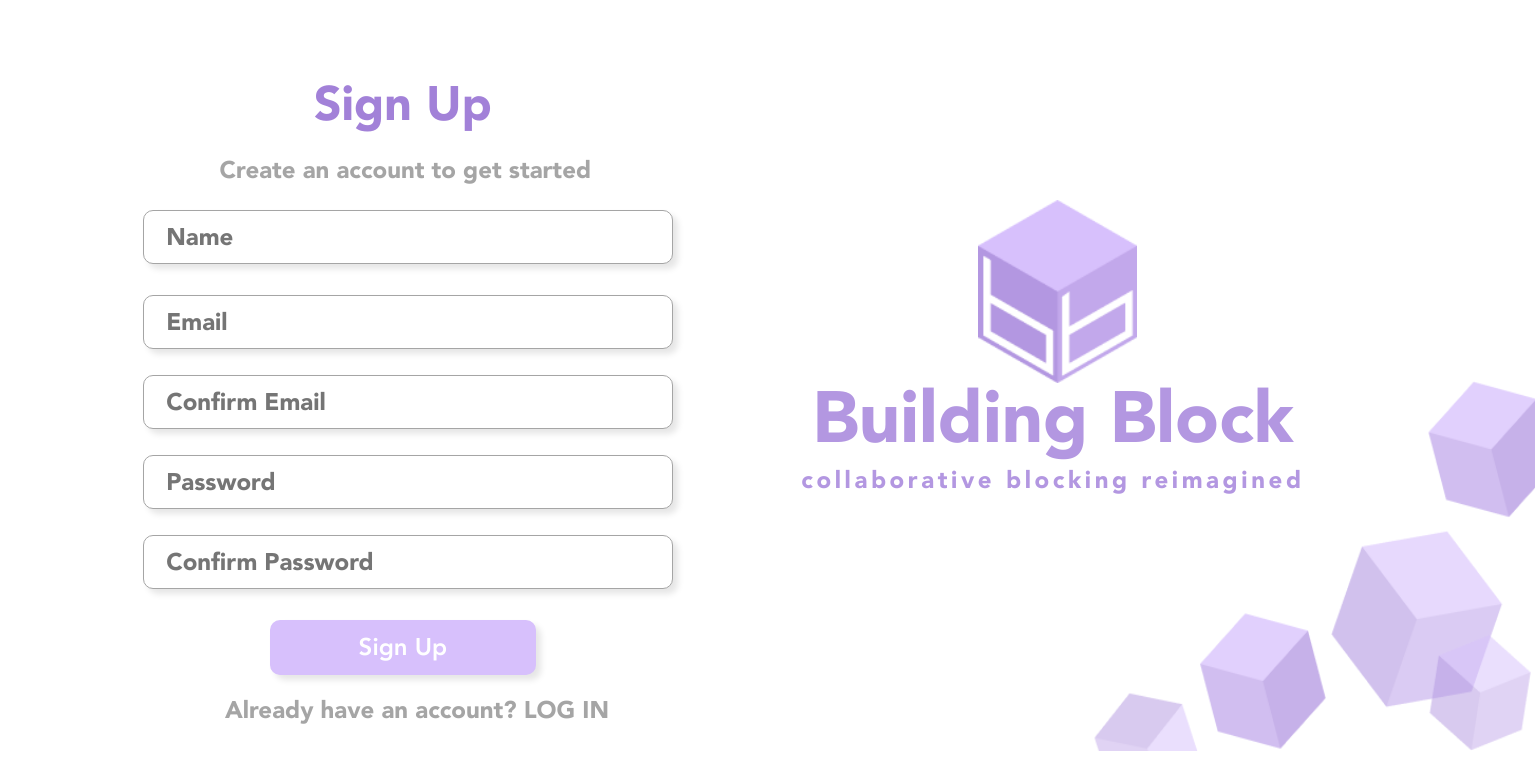
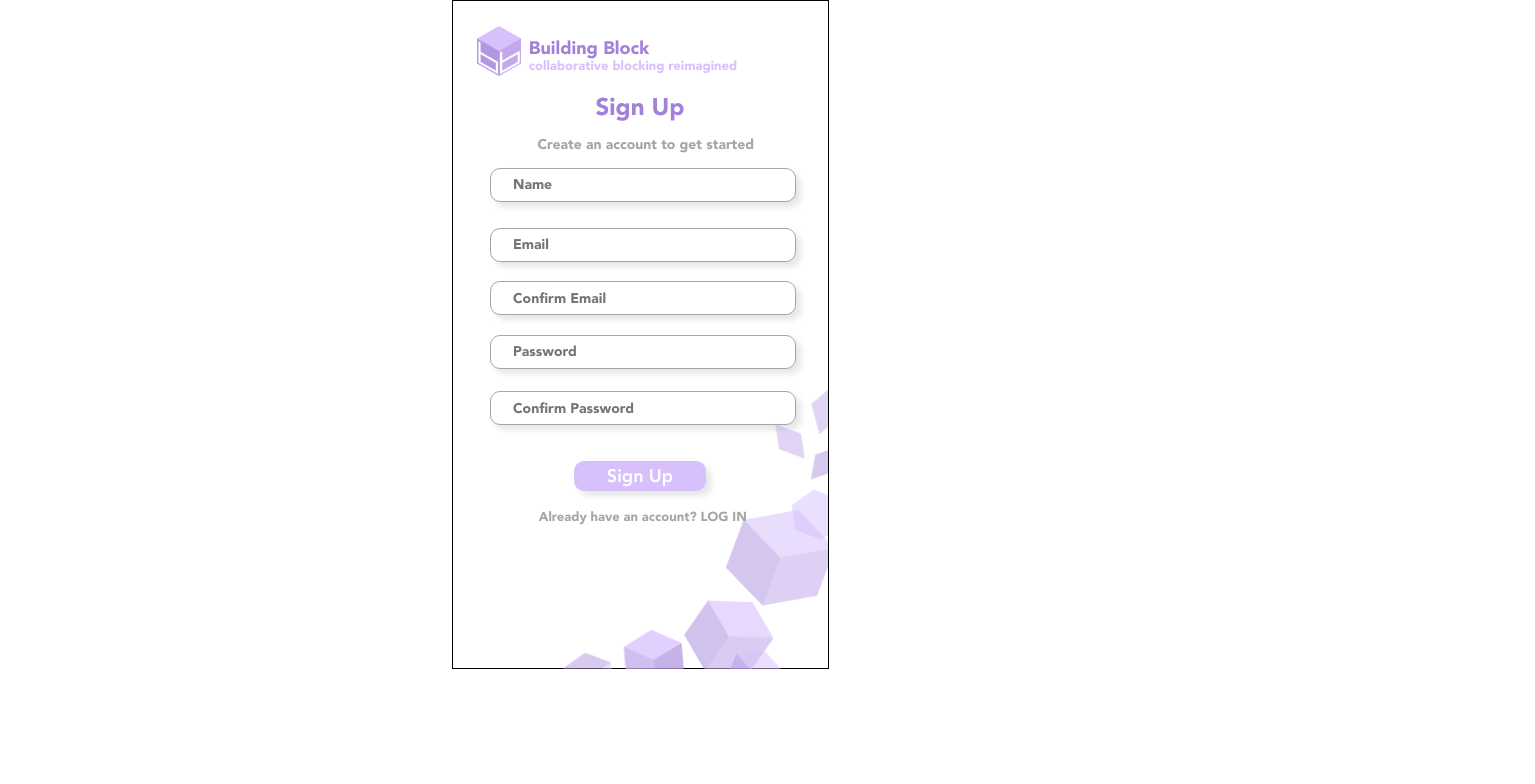
Before and after one commit to ayeh0418/building-block, a React (Create React App) app: page /signup in a window 1280 px wide. Shown: the top 784 px of the page, 1535 px wide, since content can reach past the window. Built offline with nearby package versions, Linux system fonts and the light colour scheme; a web font is replaced by a local one.

Commit message:
updated signup

```diff
--- a/src/pages/Signup.js
+++ b/src/pages/Signup.js
@@ -10,13 +10,14 @@ export default function Signup() {
 			<h1>Sign Up</h1>
 			<p className="intro">Create an account to get started</p>
             <NameForm></NameForm>
-            <Link to="/Login"><p>Already have an account? LOG IN</p></Link>
+
             <div className="logo">
                 <img alt="Flyer" src={logo} />
                 <h2>Building Block</h2>
                 <h3>collaborative blocking reimagined</h3>
                 <img className="corner" src={corner}/>
             </div>
+            <Link to="/Login"><p>Already have an account? LOG IN</p></Link>
 		</div>
 	);
 }
--- a/src/pages/signup.css
+++ b/src/pages/signup.css
@@ -21,209 +21,213 @@
 body
 {
 }
+
+.signup {
+    height: 667px;
+    width: 375px;
+    position: relative;
+    border: 1px solid black;
+    margin: auto;
+}
 .signup p {
     font-family: Avenir-Book, sans-serif;
-    font-size: 24px;
+    font-size: 13px;
     position: absolute;
-    left: 225px;
-    top: 670px;
+    left: 23%;
+    top: 74%;
     text-align: center;
     color: #A5A5A5;
 }
 .signup button {
     font-family: Avenir-Heavy, sans-serif;
-    font-size: 24px;
+    font-size: 18px;
     color: white;
-    width: 265.71px;
-    height: 55px;
+    width: 35%;
+    height: 30px;
     border-radius: 10px;
     background: #D7C0FC;
     border: none;
     position: absolute;
-    left: 270px;
-    top: 620px;
+    left: 32.5%;
+    top: 69%;
     text-align: center;
     box-shadow: 5px 5px 6px rgba(0, 0, 0, 0.1);
 }
 .signup h1 {
     font-family: Avenir-Black, sans-serif;
-    font-size: 48px;
+    font-size: 24px;
     color: #A281D8;
-    position: absolute;
-    width: 361.56px;
-    height: 75.59px;
-    left: 222.16px;
-    top: 40px;
+    position: relative;
+    margin: auto;
+    top: 90px;
     text-align:center;
 }
 .signup h2 {
     font-family: Avenir-Black, sans-serif;
     position: absolute;
-    width: 555.39px;
-    height: 75.59px;
-    left: 775.31px;
-    top: 310px;
-    font-size: 72px;
+    width: 171px;
+    height: 36px;
+    left: 51px;
+    top: 20px;
+    font-size: 18px;
     text-align: center;
-    color: #B397E1;
+    color: #A281D8;
 }
 .signup h3 {
     font-family: Avenir-Black, sans-serif;
     position: absolute;
-    width: 555.39px;
-    height: 75.59px;
-    left: 775.31px;
-    top: 440px;
-    font-size: 24px;
+    width: 255px;
+    height: 14px;
+    left: 53px;
+    top: 43px;
+    font-size: 13px;
     text-align: center;
-    color: #B397E1;
-    letter-spacing: 0.15em;
+    color: #D7C0FC;
+
 }
 .signup img {
     position: absolute;
-    width: 159px;
-    height: 183px;
-    left: 978px;
-    top: 200px;
+    width: 44px;
+    height: 50px;
+    left: 24px;
+    top: 25px;
     text-align: center;
 }
 
 .signup .intro {
     font-family: Avenir-Book,sans-serif;
-    font-size: 24px;
+    font-size: 14px;
     color: #A5A5A5;
     position: absolute;
-    width: 399.59px;
-    height: 30px;
-    left: 205.55px;
-    top: 130px;
+    top: 120px;
+    left: 85px;
     text-align:center;
 }
 
 .name input {
     position: absolute;
-    width: 524.26px;
-    height: 50px;
-    left: 143.21px;
-    top: 210px;
-    margin: auto;
+    width: 80%;
+    height: 30px;
+    left: 10%;
+    top: 25%;
     border-radius: 10px;
     border: 1px solid #A5A5A5;
     text-indent: 20px;
-    font-size: 24px;
+    font-size: 14px;
     font-family: Avenir-Book, sans-serif;
     box-shadow: 5px 5px 6px rgba(0, 0, 0, 0.1);
 }
 .name span {
     position: absolute;
-    width: 524.26px;
-    height: 50px;
-    left: 143.21px;
-    top: 265px;
+    width: 80%;
+    height: 30px;
+    left: 10%;
+    top: 31%;
     text-indent: 10px;
     color: red;
+    font-size: 12px;
 }
 
 .email input {
     position: absolute;
-    width: 524.26px;
-    height: 50px;
-    left: 143.21px;
-    top: 295px;
-    margin: auto;
+    width: 80%;
+    height: 30px;
+    left: 10%;
+    top: 34%;
     border-radius: 10px;
     border: 1px solid #A5A5A5;
     text-indent: 20px;
-    font-size: 24px;
+    font-size: 14px;
     font-family: Avenir-Book, sans-serif;
     box-shadow: 5px 5px 6px rgba(0, 0, 0, 0.1);
 }
 
 .email span {
     position: absolute;
-    width: 524.26px;
-    height: 50px;
-    left: 143.21px;
-    top: 350px;
+    width: 80%;
+    height: 30px;
+    left: 10%;
+    top: 39.2%;
     text-indent: 10px;
     color: red;
+    font-size: 12px;
 }
 
 .confEmail input {
     position: absolute;
-    width: 524.26px;
-    height: 50px;
-    left: 143.21px;
-    top: 375px;
-    margin: auto;
+    width: 80%;
+    height: 30px;
+    left: 10%;
+    top: 42%;
     border-radius: 10px;
     border: 1px solid #A5A5A5;
     text-indent: 20px;
-    font-size: 24px;
+    font-size: 14px;
     font-family: Avenir-Book, sans-serif;
     box-shadow: 5px 5px 6px rgba(0, 0, 0, 0.1);
 }
 .confEmail span {
     position: absolute;
-    width: 524.26px;
-    height: 50px;
-    left: 143.21px;
-    top: 430px;
+    width: 80%;
+    height: 30px;
+    left: 10%;
+    top: 47.5%;
     text-indent: 10px;
     color: red;
+    font-size: 12px;
 }
 
 .pass input{
     position: absolute;
-    width: 524.26px;
-    height: 50px;
-    left: 143.21px;
-    top: 455px;
-    margin: auto;
+    width: 80%;
+    height: 30px;
+    left: 10%;
+    top: 50%;
     border-radius: 10px;
     border: 1px solid #A5A5A5;
     text-indent: 20px;
-    font-size: 24px;
+    font-size: 14px;
     font-family: Avenir-Book, sans-serif;
     box-shadow: 5px 5px 6px rgba(0, 0, 0, 0.1);
 }
 .pass span {
     position: absolute;
-    width: 524.26px;
-    height: 50px;
-    left: 143.21px;
-    top: 510px;
+    width: 80%;
+    height: 30px;
+    left: 10%;
+    top: 55.5%;
     text-indent: 10px;
     color: red;
+    font-size: 12px;
 }
 
 .confPass input {
     position: absolute;
-    width: 524.26px;
-    height: 50px;
-    left: 143.21px;
-    top: 535px;
-    margin: auto;
+    width: 80%;
+    height: 30px;
+    left: 10%;
+    top: 58.5%;
     border-radius: 10px;
     border: 1px solid #A5A5A5;
     text-indent: 20px;
-    font-size: 24px;
+    font-size: 14px;
     font-family: Avenir-Book, sans-serif;
     box-shadow: 5px 5px 6px rgba(0, 0, 0, 0.1);
 }
 .confPass span {
     position: absolute;
-    width: 524.26px;
-    height: 50px;
-    left: 143.21px;
-    top: 590px;
+    width: 80%;
+    height: 30px;
+    left: 10%;
+    top: 64%;
     text-indent: 10px;
     color: red;
+    font-size: 12px;
 }
 .signup .corner{
     position: absolute;
-    width: 450px;
-    height: 386px;
-    left: 1085px;
-    top: 365px;
+    width: 275px;
+    height: 300px;
+    left: 100px;
+    top: 368px;
 }
```
Also changed, not shown: src/images/corner.png.
